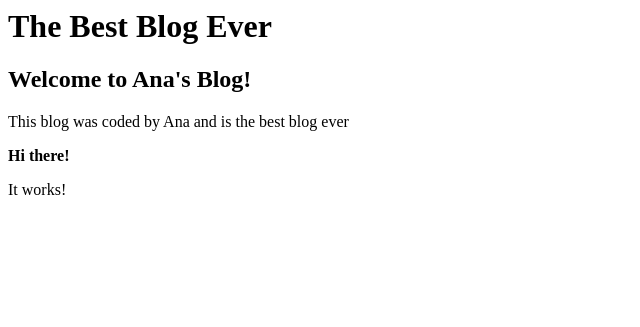
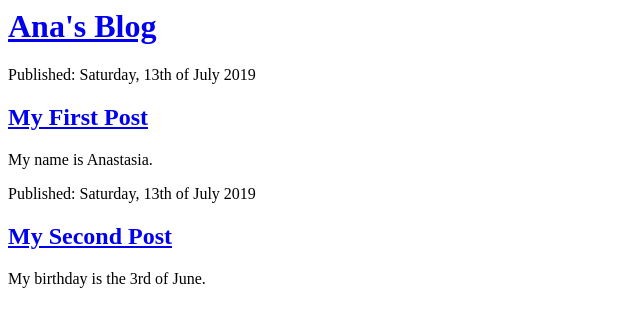
Before and after one commit to amete2/my-first-blog, a Django app: page / in a window 1280 px wide. Shown: the top 327 px of the page, without its empty margins (0-640 px from the left). Run offline with Django 3.2, Linux system fonts and the light colour scheme; data that the repository does not hold is empty.

Commit message:
Modified templates to display posts from database.

```diff
--- a/blog/templates/blog/post_list.html
+++ b/blog/templates/blog/post_list.html
@@ -1,12 +1,28 @@
 <html>
-<head>
-  <title>Ana's Blog</title>
-</head>
-<body>
-  <h1>The Best Blog Ever</h1>
-  <h2>Welcome to Ana's Blog!</h2>
-  <p>This blog was coded by Ana and is the best blog ever</p>
-  <strong>Hi there!</strong>
-  <p>It works!</p>
-</body>
+    <head>
+      <title>Ana's Blog</title>
+    </head>
+    <body>
+      <div>
+        <h1><a href='/'>Ana's Blog</a></h1>
+      </div>
+      {% for post in posts %}
+          <div>
+            <p>Published: {{ post.published_date }}</p>
+            <h2><a href="">{{ post.title }}</a></h2>
+            <p>{{ post.text|linebreaksbr }}</p>
+          </div>
+      {% endfor %}
+      <div>
+        <p>Published: Saturday, 13th of July 2019</p>
+        <h2><a href='/'>My First Post</a></h2>
+        <p>My name is Anastasia.</p>
+      </div>
+
+      <div>
+        <p>Published: Saturday, 13th of July 2019</p>
+        <h2><a href='/'>My Second Post</a></h2>
+        <p>My birthday is the 3rd of June.</p>
+      </div>
+    </body>
 </html>
--- a/blog/views.py
+++ b/blog/views.py
@@ -3,3 +3,11 @@ from django.shortcuts import render
 # Create your views here.
 def post_list(request):
     return render (request, 'blog/post_list.html', {})
+
+from django.shortcuts import render
+from django.utils import timezone
+from .models import Post
+
+def post_list(request):
+    posts = Post.objects.filter(published_date__lte=timezone.now()).order_by('published_date')
+    return render(request, 'blog/post_list.html', {'posts':posts})
```
